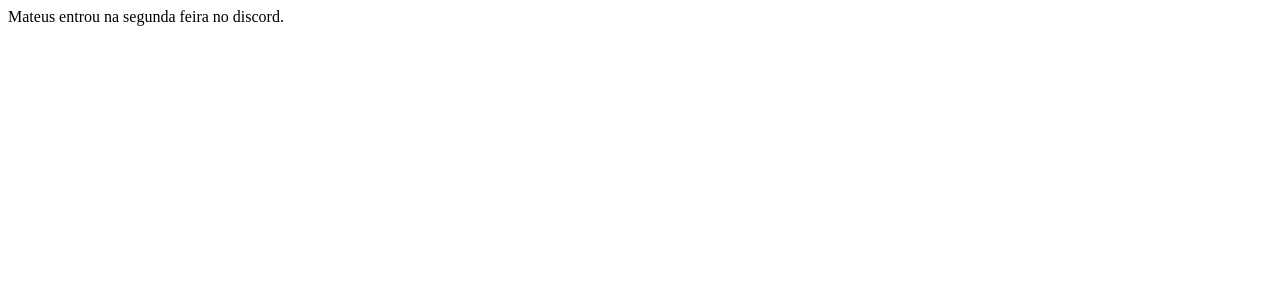
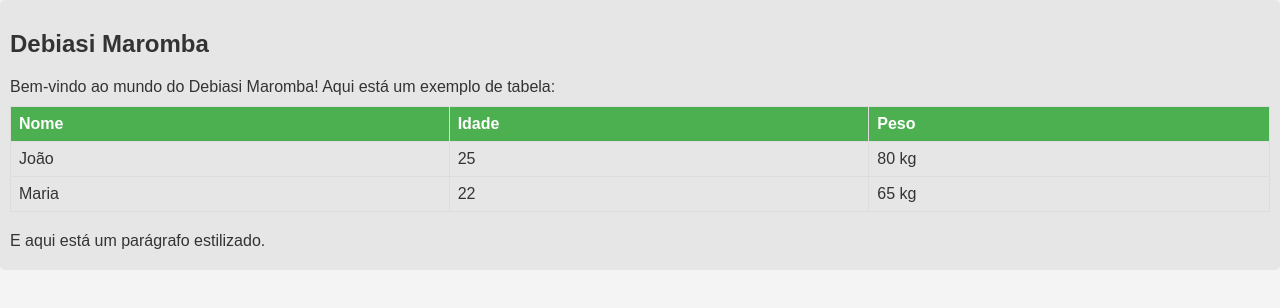
Before and after one commit to EduardoPDebiasi/Github, a plain HTML site: page index.html in a window 1280 px wide. Drawn offline with Linux system fonts and the light colour scheme.

Commit message:
Update index.html

```diff
--- a/index.html
+++ b/index.html
@@ -1,10 +1,83 @@
 <!DOCTYPE html>
-<html lang="pt-br">
-  <head>
-    <title>Título da página</title>
-    <meta charset="utf-8">
-  </head>
-  <body>
-    Mateus entrou na segunda feira no discord.
-  </body>
+<html lang="en">
+<head>
+    <meta charset="UTF-8">
+    <meta name="viewport" content="width=device-width, initial-scale=1.0">
+    <style>
+        body {
+            font-family: Arial, sans-serif;
+            background-color: #f4f4f4;
+            margin: 0;
+            padding: 0;
+        }
+
+        .DebiasiMaromba {
+            color: #333;
+            background-color: #e6e6e6;
+            padding: 10px;
+            border-radius: 5px;
+            margin-bottom: 20px;
+        }
+
+        table {
+            width: 100%;
+            border-collapse: collapse;
+            margin-bottom: 20px;
+        }
+
+        th, td {
+            border: 1px solid #ddd;
+            padding: 8px;
+            text-align: left;
+        }
+
+        th {
+            background-color: #4CAF50;
+            color: white;
+        }
+
+        h2 {
+            color: #333;
+        }
+
+        p {
+            margin-bottom: 10px;
+        }
+    </style>
+    <title>Debiasi Maromba</title>
+</head>
+<body>
+
+    <div class="DebiasiMaromba">
+        <h2>Debiasi Maromba</h2>
+        <p>Bem-vindo ao mundo do Debiasi Maromba! Aqui está um exemplo de tabela:</p>
+
+        <table>
+            <thead>
+                <tr>
+                    <th>Nome</th>
+                    <th>Idade</th>
+                    <th>Peso</th>
+                </tr>
+            </thead>
+            <tbody>
+                <tr>
+                    <td>João</td>
+                    <td>25</td>
+                    <td>80 kg</td>
+                </tr>
+                <tr>
+                    <td>Maria</td>
+                    <td>22</td>
+                    <td>65 kg</td>
+                </tr>
+            </tbody>
+        </table>
+
+        <p>E aqui está um parágrafo estilizado.</p>
+    </div>
+
+    <!-- Adicione mais elementos conforme necessário -->
+
+</body>
 </html>
```
